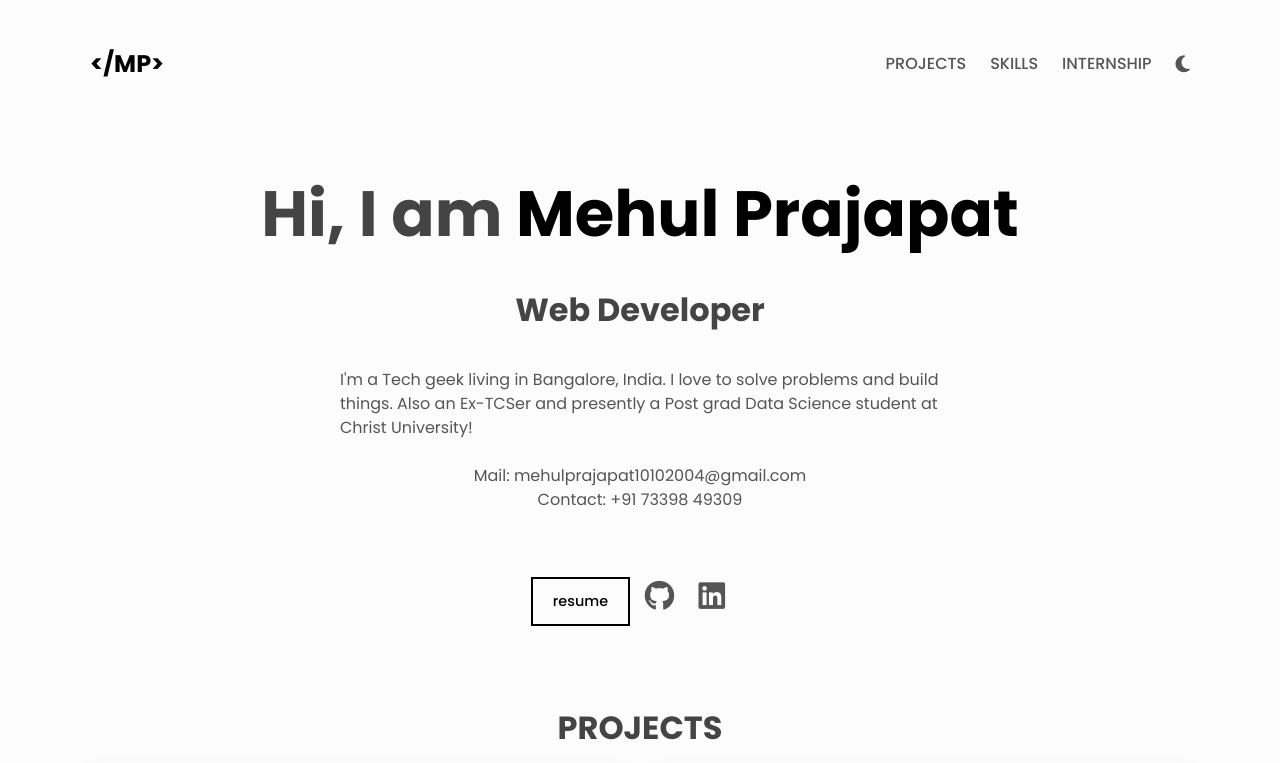
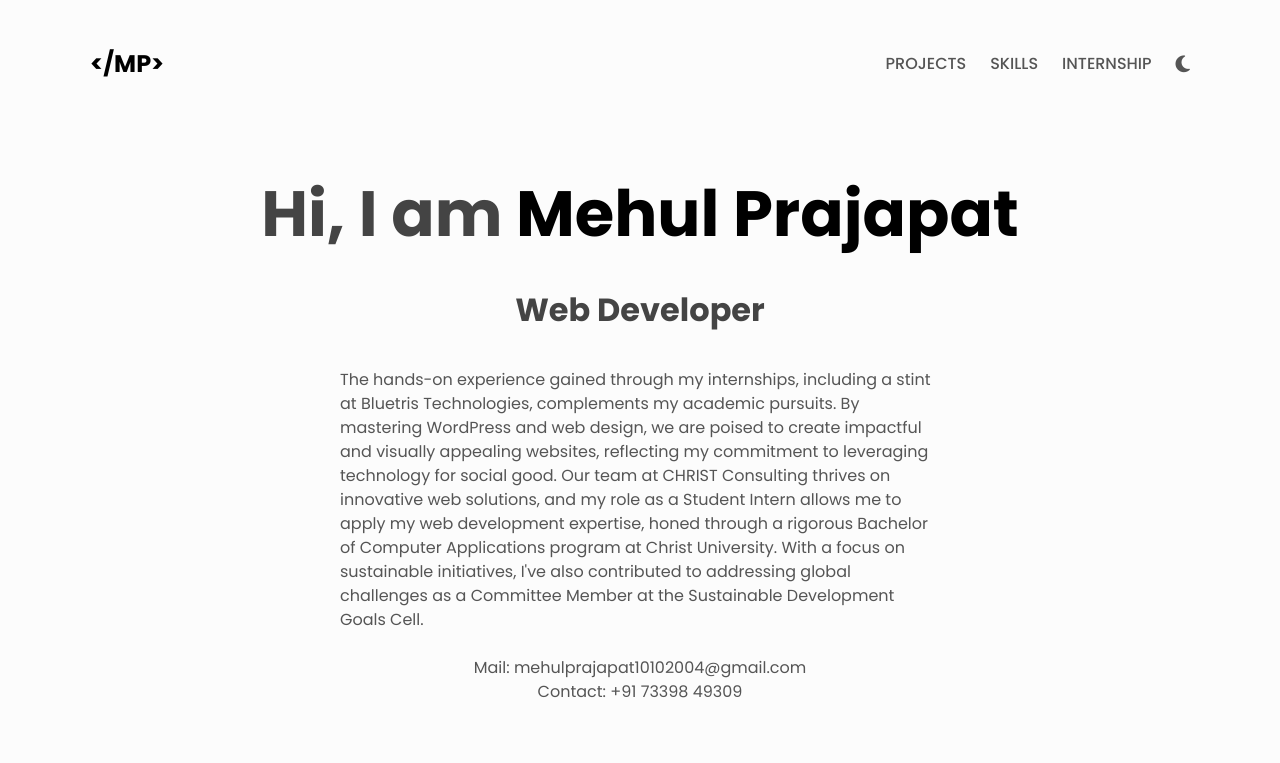
Before and after one commit to mehulprajapat03/portfolio-mehul, a plain HTML site: page index.html in a window 1280 px wide. Shown: the top 763 px of the page. Drawn offline with Linux system fonts and the light colour scheme.

Commit message:
Update index.html

```diff
--- a/index.html
+++ b/index.html
@@ -63,8 +63,8 @@
       <h1>Hi, I am <span class="about__name">Mehul Prajapat</span></h1>
       <h2 class="about__role">Web Developer</h2>
       <p class="about__desc"> <!-- Edit the About make sure you add your degree!-->
-        I'm a Tech geek living in Bangalore, India. I love to solve problems and build things. Also an Ex-TCSer and
-        presently a Post grad Data Science student at Christ University!
+        The hands-on experience gained through my internships, including a stint at Bluetris Technologies, complements my academic pursuits. By mastering WordPress and web design, we are poised to create impactful and visually appealing websites, reflecting my commitment to leveraging technology for social good.
+        Our team at CHRIST Consulting thrives on innovative web solutions, and my role as a Student Intern allows me to apply my web development expertise, honed through a rigorous Bachelor of Computer Applications program at Christ University. With a focus on sustainable initiatives, I've also contributed to addressing global challenges as a Committee Member at the Sustainable Development Goals Cell.
       </p> <!-- about you -->
       <br>
       <a href="mailto:mehulprajapat10102004@gmail.com">Mail: mehulprajapat10102004@gmail.com </a>
```
